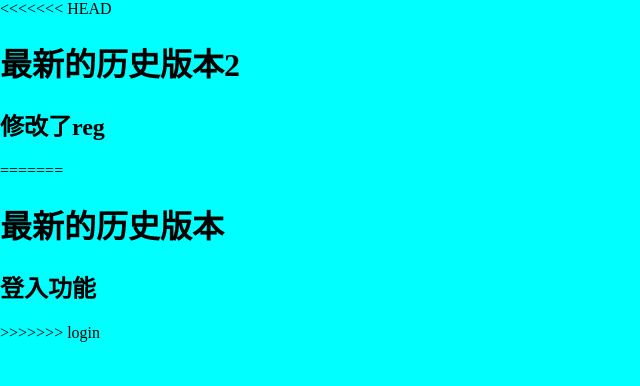
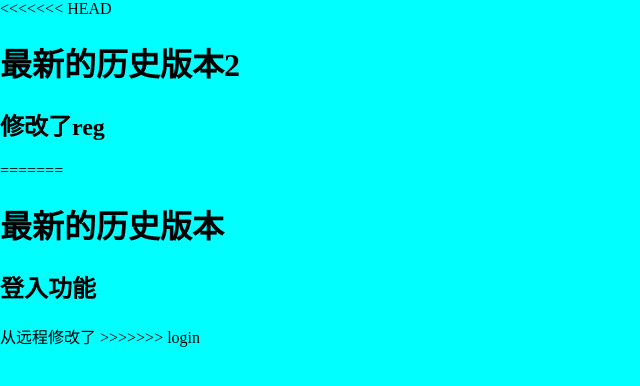
Before and after one commit to yf8866200/project_1, a plain HTML site: page index.html in a window 1280 px wide. Shown: the whole page, without its empty margins (0-640 px from the left). Drawn offline with Linux system fonts and the light colour scheme.

Commit message:
Update index.html

```diff
--- a/index.html
+++ b/index.html
@@ -15,6 +15,7 @@
 =======
     <h1>最新的历史版本</h1>
     <h2>登入功能</h2>
+    从远程修改了
 >>>>>>> login
 </body>
 </html>
```
